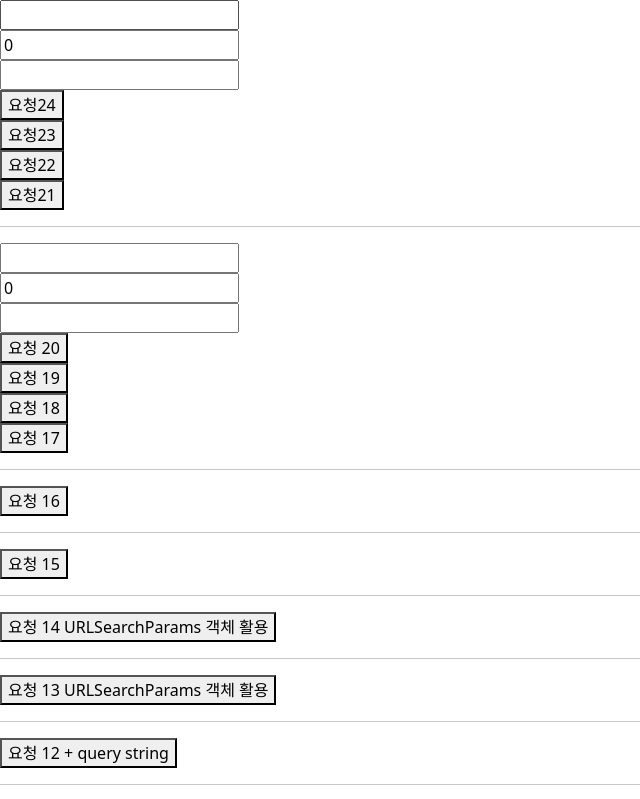
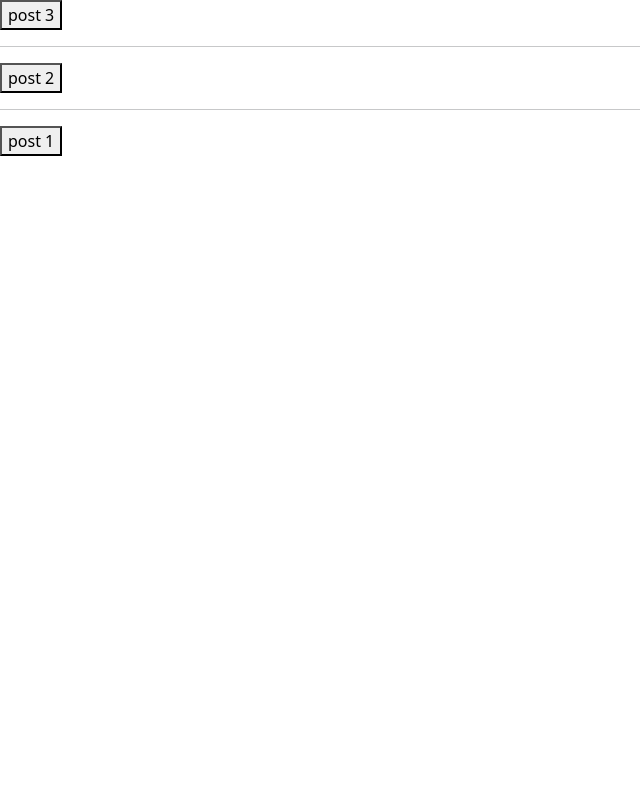
Before and after one commit to yumin359/react, a React (Vite) app: page / in a window 1280 px wide. Shown: the top 799 px of the page, without its empty margins (0-640 px from the left). Built offline with nearby package versions, Linux system fonts and the light colour scheme.

Commit message:
0707 post 요청

```diff
--- /dev/null
+++ b/src/App54.jsx
@@ -0,0 +1,31 @@
+import React from "react";
+import axios from "axios";
+
+function App54(props) {
+  function handleButton1Click() {
+    axios.request({
+      method: "post",
+      url: "/api/main29/sub1",
+    });
+  }
+
+  function handleButton2Click() {
+    axios.post("/api/main29/sub2");
+  }
+
+  function handleButton3Click() {
+    axios.post("/api/main29/sub3");
+  }
+
+  return (
+    <div>
+      <button onClick={handleButton3Click}>post 3</button>
+      <hr />
+      <button onClick={handleButton2Click}>post 2</button>
+      <hr />
+      <button onClick={handleButton1Click}>post 1</button>
+    </div>
+  );
+}
+
+export default App54;
--- a/src/main.jsx
+++ b/src/main.jsx
@@ -1,10 +1,10 @@
 import { StrictMode } from "react";
 import { createRoot } from "react-dom/client";
 import "bootstrap/dist/css/bootstrap.min.css";
-import App53 from "./App53.jsx";
+import App54 from "./App54.jsx";
 
 createRoot(document.getElementById("root")).render(
   <StrictMode>
-    <App53 />
+    <App54 />
   </StrictMode>,
 );
```
